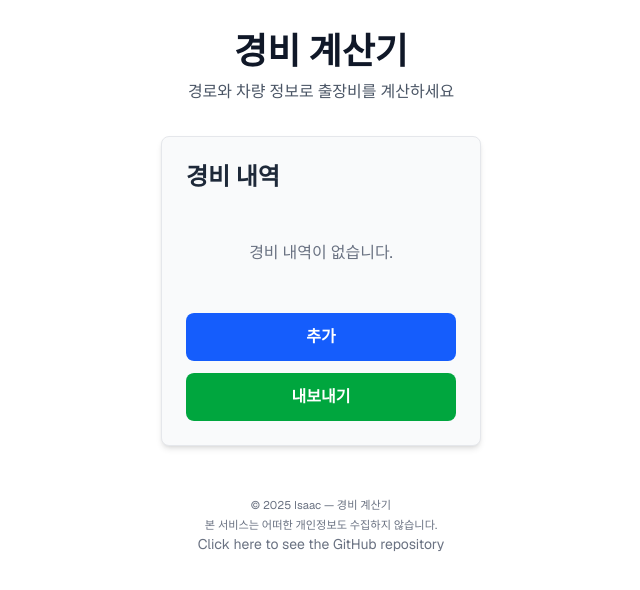
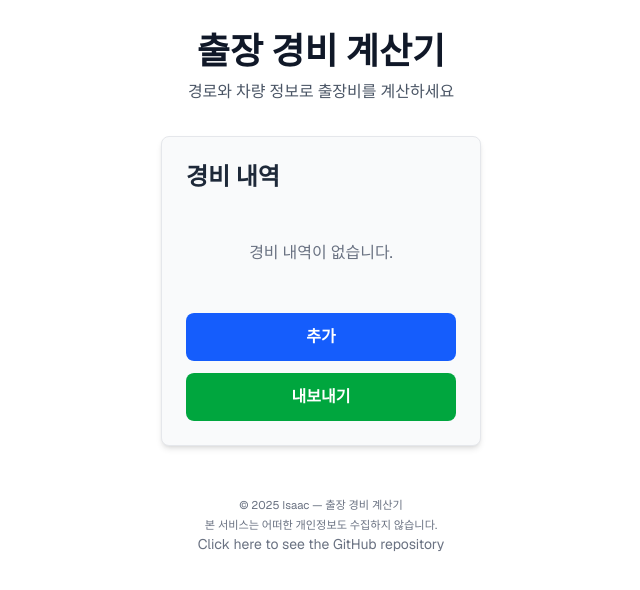
Before and after one commit to IsaacJang0321/expenses_calculator, a Next.js app: page / in a window 1280 px wide. Shown: the top 590 px of the page, without its empty margins (319-959 px from the left). Built offline with nearby package versions, Linux system fonts and the light colour scheme.

Commit message:
changed title

```diff
--- a/app/layout.tsx
+++ b/app/layout.tsx
@@ -15,7 +15,7 @@ const geistMono = Geist_Mono({
 });
 
 export const metadata: Metadata = {
-  title: "경비 계산기",
+  title: "출장 경비 계산기",
 };
 
 export default function RootLayout({
--- a/app/page.tsx
+++ b/app/page.tsx
@@ -486,7 +486,7 @@ export default function Home() {
           {/* Title - always centered */}
           <div className="text-center mb-2">
             <h1 className="text-4xl font-bold text-gray-900 dark:text-gray-100">
-              {formatBilingualText("경비 계산기 (Trip Expenses Calculator)")}
+              {formatBilingualText("출장 경비 계산기 (Trip Expenses Calculator)")}
             </h1>
           </div>
           <p className="text-center text-gray-600 dark:text-gray-400">
@@ -779,7 +779,7 @@ export default function Home() {
 
         {/* Footer */}
         <div className="mt-12 text-center text-sm text-gray-500 dark:text-gray-400">
-          <small>© 2025 Isaac — 경비 계산기</small> <br />
+          <small>© 2025 Isaac — 출장 경비 계산기</small> <br />
           <small>본 서비스는 어떠한 개인정보도 수집하지 않습니다.</small>
           <div>
             <a
```
Also changed, not shown: 1 other file (tests, documents, lock files or other folders).
